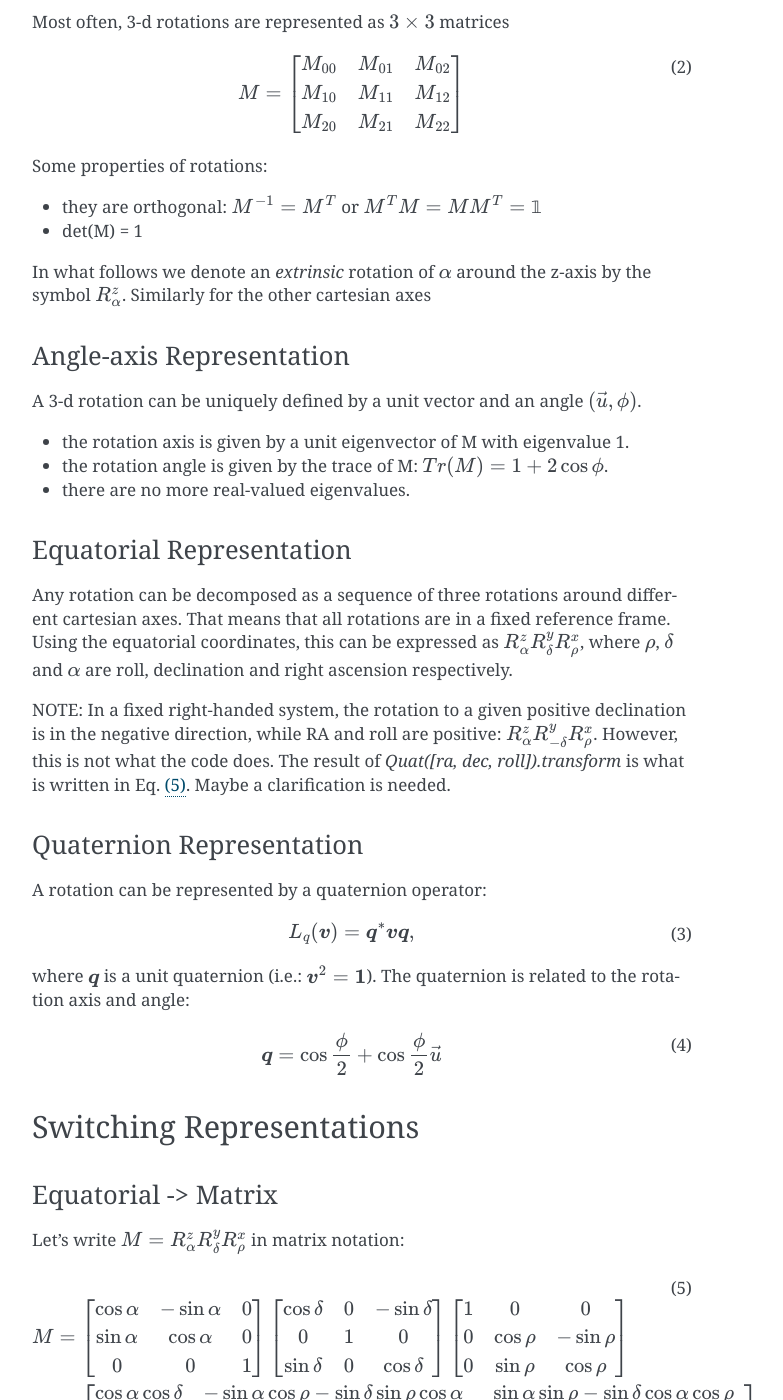
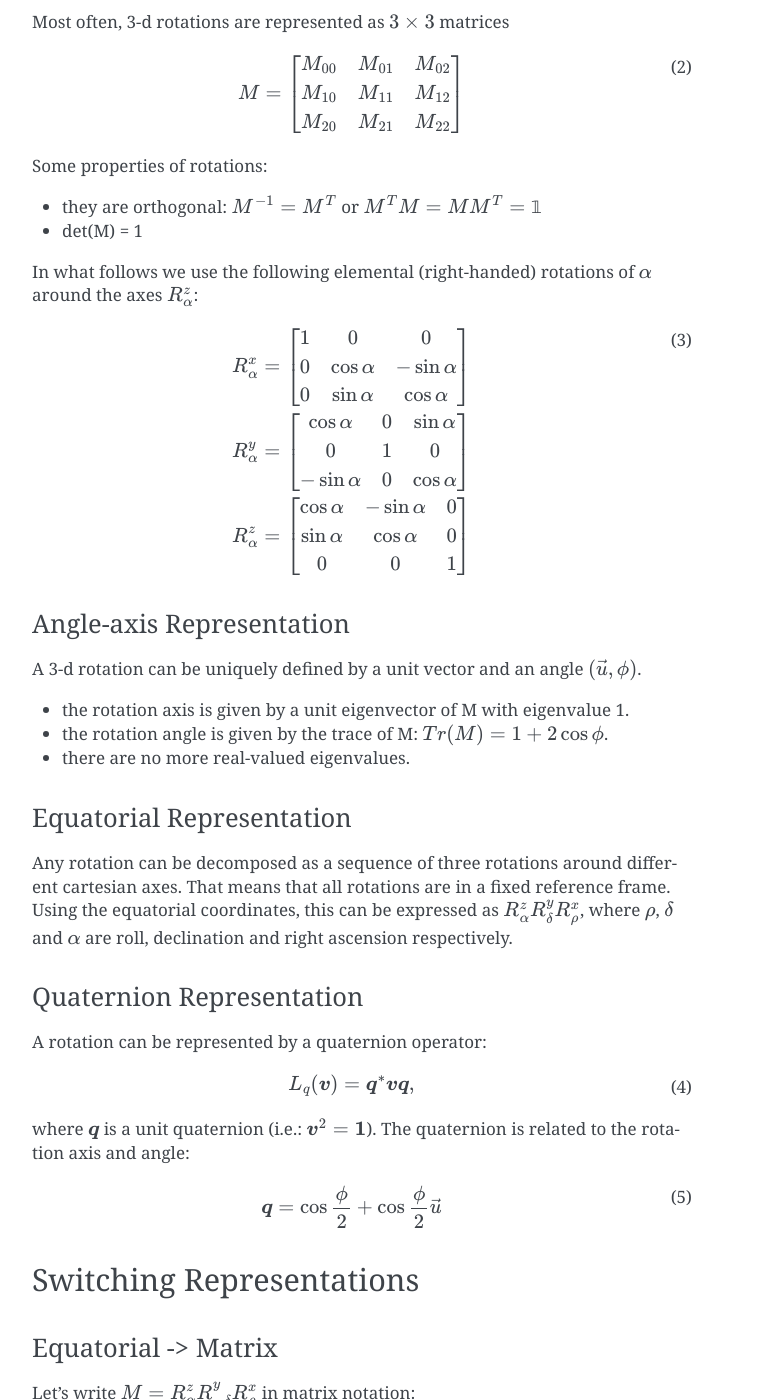
Before and after one commit to sot/Quaternion, a Sphinx documentation site: the page built from docs/quaternions.rst, in a window 1280 px wide and 1400 px high, scrolled down 782 px. Shown: the whole window, without its empty margins (388-1171 px from the left). Built offline with Sphinx 7.4.7, drawn with Linux system fonts in a browser that asks for light colours; some of the changed text lies outside the part shown.

Commit message:
fixed R^y so it is actually right handed (and removed note to that effect)

```diff
--- a/docs/quaternions.rst
+++ b/docs/quaternions.rst
@@ -57,8 +57,23 @@ Some properties of rotations:
 * they are orthogonal: :math:`M^{-1} = M^T` or :math:`M^T M = M M^T = \mathbb{1}`
 * det(M) = 1
 
-In what follows we denote an *extrinsic* rotation of :math:`\alpha` around the z-axis by the symbol :math:`R_{\alpha}^z`.
-Similarly for the other cartesian axes
+In what follows we use the following elemental (right-handed) rotations of :math:`\alpha` around the axes  :math:`R_{\alpha}^z`:
+
+.. math::
+    :label: elemental_rotations
+
+    \begin{eqnarray}
+      R_{\alpha}^x &=& \left[\begin{matrix} 1 & 0 & 0 \\
+      0 & \cos\alpha & -\sin\alpha \\
+      0 & \sin\alpha & \cos\alpha \end{matrix}\right] \\
+      R_{\alpha}^y &=& \left[\begin{matrix} \cos\alpha & 0 & \sin\alpha \\
+      0 & 1 & 0 \\
+      -\sin\alpha & 0 & \cos\alpha \end{matrix}\right] \\
+      R_{\alpha}^z &=& \left[\begin{matrix} \cos\alpha & -\sin\alpha & 0 \\
+      \sin\alpha & \cos\alpha & 0 \\
+      0 & 0 & 1 \end{matrix}\right]
+    \end{eqnarray}
+
 
 Angle-axis Representation
 ^^^^^^^^^^^^^^^^^^^^^^^^^
@@ -76,12 +91,6 @@ Any rotation can be decomposed as a sequence of three rotations around different
 That means that all rotations are in a fixed reference frame. Using the equatorial coordinates, this can be expressed as
 :math:`R_{\alpha}^z R_{\delta}^y R_{\rho}^x`, where :math:`{\rho}`, :math:`{\delta}` and
 :math:`{\alpha}` are roll, declination and right ascension respectively.
-
-NOTE:
-In a fixed right-handed system, the rotation to a given positive declination is in the negative direction,
-while RA and roll are positive: :math:`R_{\alpha}^z R_{-\delta}^y R_{\rho}^x`. However, this is not what the code does.
-The result of `Quat([ra, dec, roll]).transform` is what is written in Eq. :eq:`eq_matrix_repr`.
-Maybe a clarification is needed.
 
 Quaternion Representation
 ^^^^^^^^^^^^^^^^^^^^^^^^^
@@ -109,7 +118,7 @@ Switching Representations
 Equatorial -> Matrix
 ^^^^^^^^^^^^^^^^^^^^
 
-Let's write :math:`M = R_{\alpha}^z R_{\delta}^y R_{\rho}^x` in matrix notation:
+Let's write :math:`M = R_{\alpha}^z R_{-\delta}^y R_{\rho}^x` in matrix notation:
 
 .. math::
     :label: eq_matrix_repr
```
